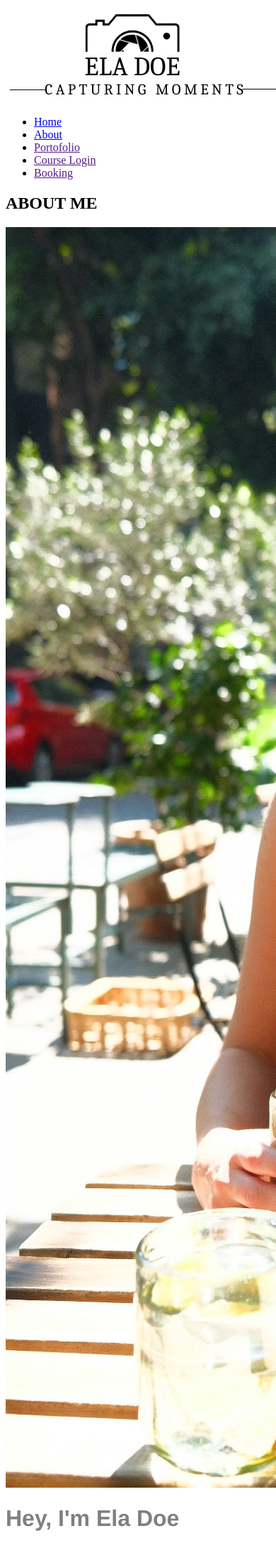
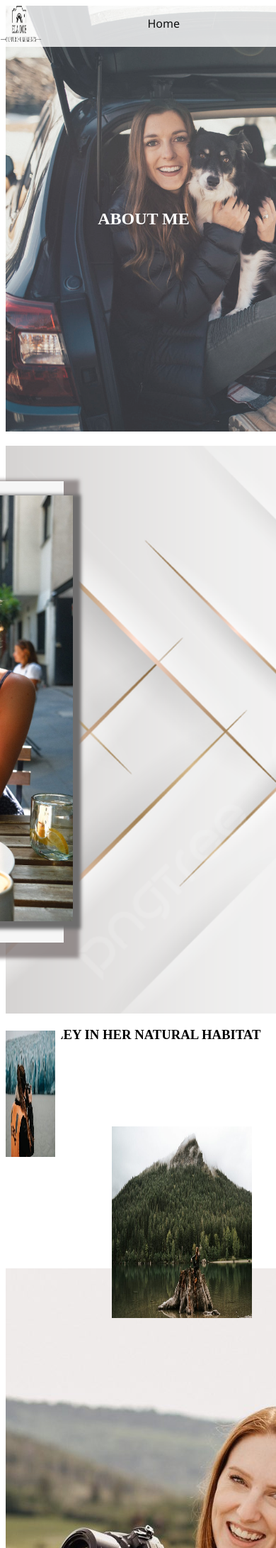
Before and after one commit to drenushashoshi/Photographer-Website, a PHP site: page /About.html in a window 390 px wide; the page is wider, and only the part inside the window is pictured. Shown: the top 2181 px of that part at 71% size. Run offline with PHP 8.4, Linux system fonts and the light colour scheme.

Commit message:
updated about and created a folder for pics
so i changed some code in About.css, removed the media query, imported a Google Font and did some other small changes

```diff
--- a/About.html
+++ b/About.html
@@ -4,6 +4,9 @@
 <head>
     <meta charset="UTF-8">
     <meta name="viewport" content="width=device-width, initial-scale=1.0">
+    <style>
+        @import url('https://fonts.googleapis.com/css2?family=Dancing+Script:wght@600&display=swap');
+    </style>
     <title>About-ElaDoe</title>
     <link rel="stylesheet" href="about.css">
 </head>
@@ -27,9 +30,9 @@
         </div>
 
         <div class="abm">
-            <img src="ElaDoe.jpeg" alt="">
+            <img src="About_Pictures/ElaDoe.jpeg" alt="">
             <div class="textAbMe">
-                <h1 style="font-family: 'Franklin Gothic Medium', 'Arial Narrow', Arial, sans-serif; color: gray;">Hey,
+                <h1 style="font-family: 'Dancing Script', cursive; color: gray;">Hey,
                     I'm Ela Doe</h1>
                 <p style="overflow: none;">
                     Well hello there! My name is Ela and I'm an adventurous wedding/elopement photographer who lives
@@ -80,10 +83,10 @@
 
         <div class="travel">
             <h3>AN ASHLEY IN HER NATURAL HABITAT</h3>
-            <div class="t1"><img src="Travel1.jpg" alt=""></div>
-            <div class="t2"><img src="Travel2.jpg" alt=""></div>
-            <div class="t3"><img src="travel3.jpg" alt=""></div>
-            <div class="t4"><img src="Travel4.jpg" alt=""></div>
+            <div class="t1"><img src="About_Pictures/Travel1.jpg" alt=""></div>
+            <div class="t2"><img src="About_Pictures/Travel2.jpg" alt=""></div>
+            <div class="t3"><img src="About_Pictures/Travel3.jpg" alt=""></div>
+            <div class="t4"><img src="About_Pictures/Travel4.jpg" alt=""></div>
 
             <h1>IF YOU ARE JUST LIKE ME AND ITCHING TO SEE THE WORLD</h1>
             <p>
@@ -93,6 +96,8 @@
                 fees! Check out my schedule at the link below!
             </p>
         </div>
+
+
     </main>
 </body>
 
--- a/about.css
+++ b/about.css
@@ -1,4 +1,7 @@
-@media screen and (min-device-width: 1200px) and (max-device-width: 1600px) {
+html {
+    width: 100%;
+}
+
 body {
     box-sizing: border-box;
     width: 100%;
@@ -33,7 +36,7 @@
     align-items: center;
     list-style: none;
     padding: 0;
-        width: 85%;
+    width: 80%;
 }
 
 .pages ul li {
@@ -56,7 +59,7 @@
     justify-content: center;
     color: white;
     opacity: 0.8;
-        background-image: url(ED_about_bg.jpeg);
+    background-image: url(About_Pictures/ED_about_bg.jpeg);
     background-size: cover;
     background-repeat: no-repeat;
     background-attachment: fixed;
@@ -68,11 +71,11 @@
 }
 
 .abm {
-        background-image: url(Wallpaper.png);
+    background-image: url(About_Pictures/Wallpaper.png);
     background-size: cover;
     display: flex;
     width: 100%;
-        height: fit-content;
+    height: 800px;
     justify-content: center;
 }
 
@@ -81,9 +84,10 @@
     height: 600px;
     margin: 30px;
     position: relative;
-        top: 100px;
-        left: 200px;
-
+    top: 40px;
+    left: -300px;
+    z-index: 2;
+    box-shadow: 5px 5px 5px 6px rgb(110, 109, 109);
 }
 
 .textAbMe {
@@ -92,19 +96,73 @@
     justify-content: center;
     text-align: center;
     font-family: Verdana, Geneva, Tahoma, sans-serif;
-        width: 900px;
-        height: 900px;
-        margin: 50px;
+    font-size: smaller;
+    width: 600px;
+    height: 650px;
+    margin: 20px;
+    margin-top: 50px;
     overflow: hidden;
-        background-color: #dfe0e096;
+    background-color: #F6F6F6;
+    margin-right: 200px;
+    box-shadow: 10px 10px 5px 12px rgba(136, 128, 128, 0.849);
+    position: absolute;
     right: 100px;
-        margin-right: 200px;
-        box-shadow: 10px 10px 5px 12px rgba(100, 91, 91, 0.849);
+    z-index: 1;
 }
 
 .textAbMe p {
     margin: 20px;
-        padding: 30px;
+    margin-top: 0px;
+    padding: 40px;
+    padding-top: 0px;
     margin-left: 100px;
 }
+
+.travel {
+    display: block;
+    position: relative;
+    width: 100%;
 }
+
+.t1 {
+    display: flex;
+    position: absolute;
+    height: 10%;
+    width: 20%;
+    top: 0;
+    left: 0;
+    z-index: 3;
+    overflow-y: hidden;
+    background-color: white;
+}
+
+.t1 img {
+    display: flex;
+    position: absolute;
+    top: 5px;
+    left: 0;
+    width: 90%;
+    height: 90%;
+    z-index: 3;
+}
+
+.t2 {
+    display: flex;
+    height: 300px;
+    width: 220px;
+    position: relative;
+    top: 100px;
+    left: 150px;
+    overflow: hidden;
+    z-index: 2;
+}
+
+.t2 img {
+    display: flex;
+    position: relative;
+    top: 0;
+    left: 0;
+    width: 90%;
+    height: 90%;
+    z-index: 2;
+}
```
Also changed, not shown: About_Pictures/ED_about_bg.jpeg (renamed from ED_about_bg.jpeg), About_Pictures/ElaDoe.jpeg (renamed from ElaDoe.jpeg), About_Pictures/Travel1.jpg (renamed from Travel1.jpg), About_Pictures/Travel2.jpg (renamed from Travel2.jpg), About_Pictures/Travel4.jpg (renamed from Travel4.jpg), About_Pictures/Wallpaper.png (added), About_Pictures/travel3.jpg (renamed from travel3.jpg), Wallpaper.png (deleted). Lines whose indentation alone changed are shown as unchanged.
